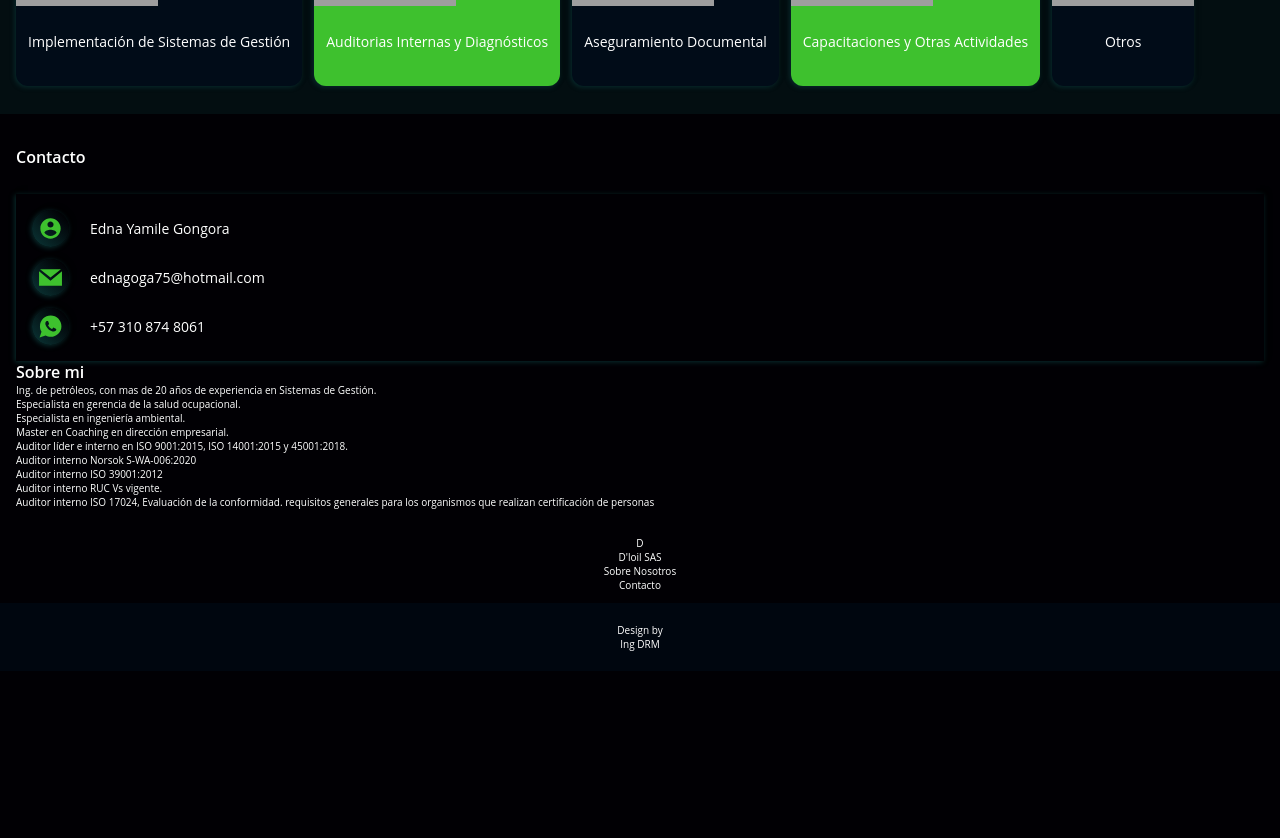
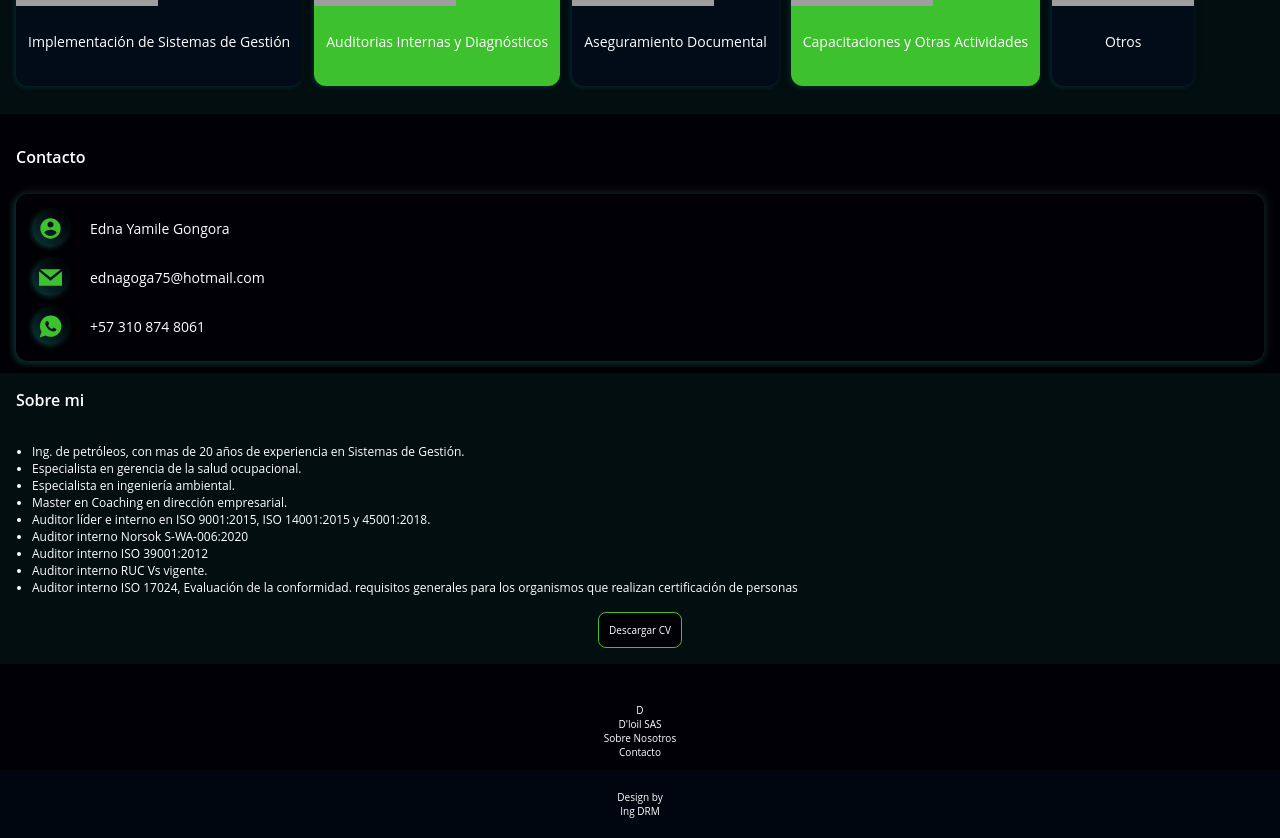
Before and after one commit to IngDonovan/broch-page, a React (Vite) app: page / in a window 1280 px wide. Shown: the part 760-1598 px from the top of the page. Before the commit the page ends 1431 px from the top, so only its background shows below. Built offline with nearby package versions, Linux system fonts and the light colour scheme; grey boxes are pictures that could not be loaded.

Commit message:
styles contact service

```diff
--- a/src/Components/Contact/Contact.scss
+++ b/src/Components/Contact/Contact.scss
@@ -1,13 +1,17 @@
 @import '../../index.scss';
 
 .contactContainer {
-    padding: 16px 16px;
+    padding: 16px 0px;
 }
 
 .contactIco{
     width: 25px;
     height: 25px;
     color: $pColor;
+}
+
+.contactPlace{
+    padding: 0px 16px;
 }
 
 .contactPlace h2{
@@ -19,8 +23,9 @@
     display: flex;
     flex-direction: column;
     gap: 12px;
+    border-radius: 12px;
     padding: 16px;
-    box-shadow: $sw;
+    box-shadow: $sw-box;
 }
 
 .contactPlace li{
@@ -40,3 +45,29 @@
         // background-color: gray;
     }
 }
+
+.contactService {
+
+    margin: 12px 0px;
+    background: $bg-S;
+    // background-color: gray;
+    padding: 16px;
+    span{
+        display: flex;
+        flex-direction: column;
+        gap: 16px;
+    }
+    ul{
+        padding-top: 16px;
+        padding-left: 16px;
+        font-size: $tx-sm;
+        li{
+            list-style:disc;
+
+        }
+    }
+    button{
+        align-self: center;
+        justify-self: center;
+    }
+}
--- a/src/Components/Contact/index.jsx
+++ b/src/Components/Contact/index.jsx
@@ -59,10 +59,13 @@ const Contact = () => {
           </span>
         </div>
         <div className="contactService">
-          <h2>Sobre mi</h2>
-          <ul>
-            {viewServices()}
-          </ul>
+          <span>
+            <h2>Sobre mi</h2>
+            <ul>
+              {viewServices()}
+            </ul>
+            <button>Descargar CV</button>
+          </span>
         </div>
     </section>
   );
--- a/src/index.scss
+++ b/src/index.scss
@@ -25,6 +25,7 @@ $sw-S: -5px 5px 10px #3EC12E,
 5px -5px 10px #092E2F;
 $sw-T: -5px 5px 10px #3EC12E;
 $sw: -1px 1px 5px #092E2F, 3px -3px 5px rgba(0, 0, 0, 0.25);
+$sw-box: -2px 2px 6px 1px #092E2F, 2px -2px 10px 3px rgba(255, 255, 255, 0.06);
 
 * {
     box-sizing: border-box;
@@ -73,12 +74,14 @@ $sw: -1px 1px 5px #092E2F, 3px -3px 5px rgba(0, 0, 0, 0.25);
 
   button {
     border-radius: 8px;
-    border: 1px solid transparent;
-    padding: 0.6em 1.2em;
+    // border: 1px solid transparent;
+    border: 1px solid $pColor;
+    padding: 10px;
     font-size: 1em;
     font-weight: 500;
     font-family: inherit;
-    background-color: #1a1a1a;
+    color: white;
+    background: $bg-P;
     cursor: pointer;
     transition: border-color 0.25s;
   }
@@ -88,4 +91,5 @@ $sw: -1px 1px 5px #092E2F, 3px -3px 5px rgba(0, 0, 0, 0.25);
   button:focus,
   button:focus-visible {
     outline: 4px auto -webkit-focus-ring-color;
+    box-shadow: $sw-box;
   }
```
